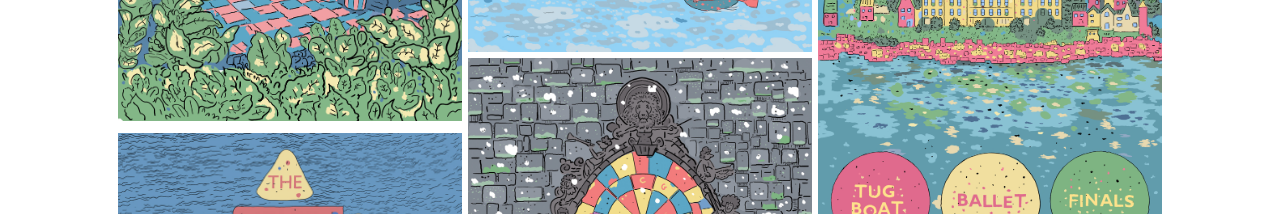
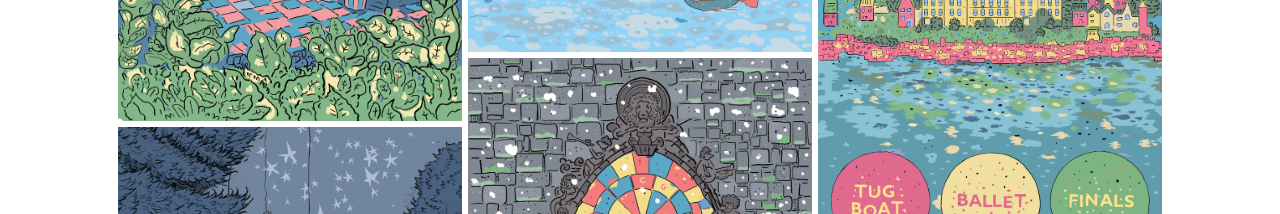
Before and after one commit to davidjumble/davidjumble.github.io, a website: page index.html in a window 1280 px wide. Shown: the part 1160-1374 px from the top of the page. Drawn offline with nearby package versions, Linux system fonts and the light colour scheme.

Commit message:
Update index.html

```diff
--- a/index.html
+++ b/index.html
@@ -75,7 +75,7 @@
         </div>
         <div class='item'>
             <a href='?img=07sleepyplanets.jpg'>
-                <img src='images/thumbs/07furious.jpg' width='420px' alt='' style='border: 3px solid #fff' />
+                <img src='images/thumbs/07sleepyplanets.jpg' width='420px' alt='' style='border: 3px solid #fff' />
             </a>
         </div>
         <div class='item'>
@@ -85,7 +85,7 @@
         </div>
         <div class='item'>
             <a href='?img=09fountain.jpg'>
-                <img src='images/thumbs/09fountain .jpg' width='420px' alt='' style='border: 3px solid #fff' />
+                <img src='images/thumbs/09fountain.jpg' width='420px' alt='' style='border: 3px solid #fff' />
             </a>
         </div>
         <div class='item'>
```
